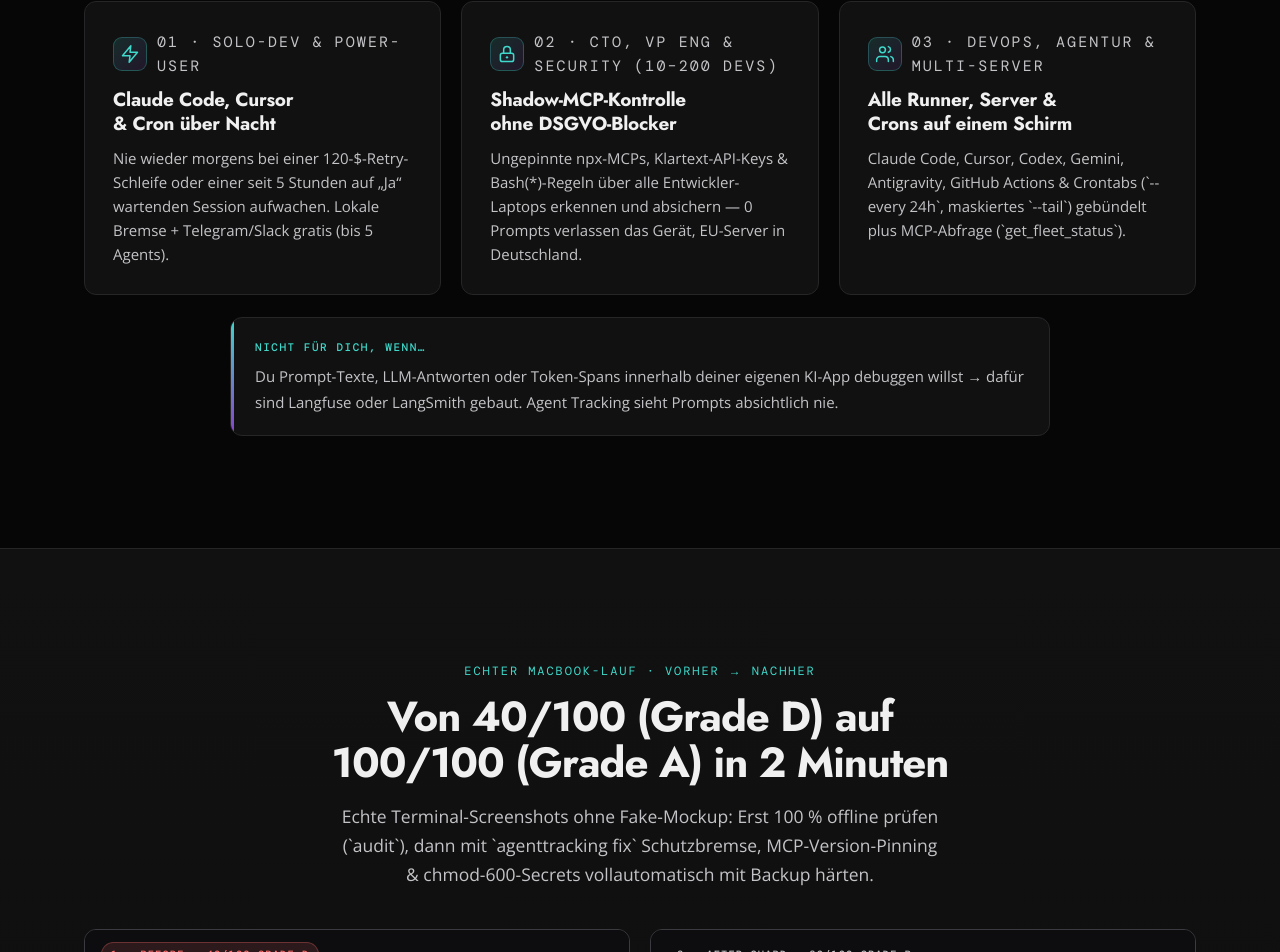
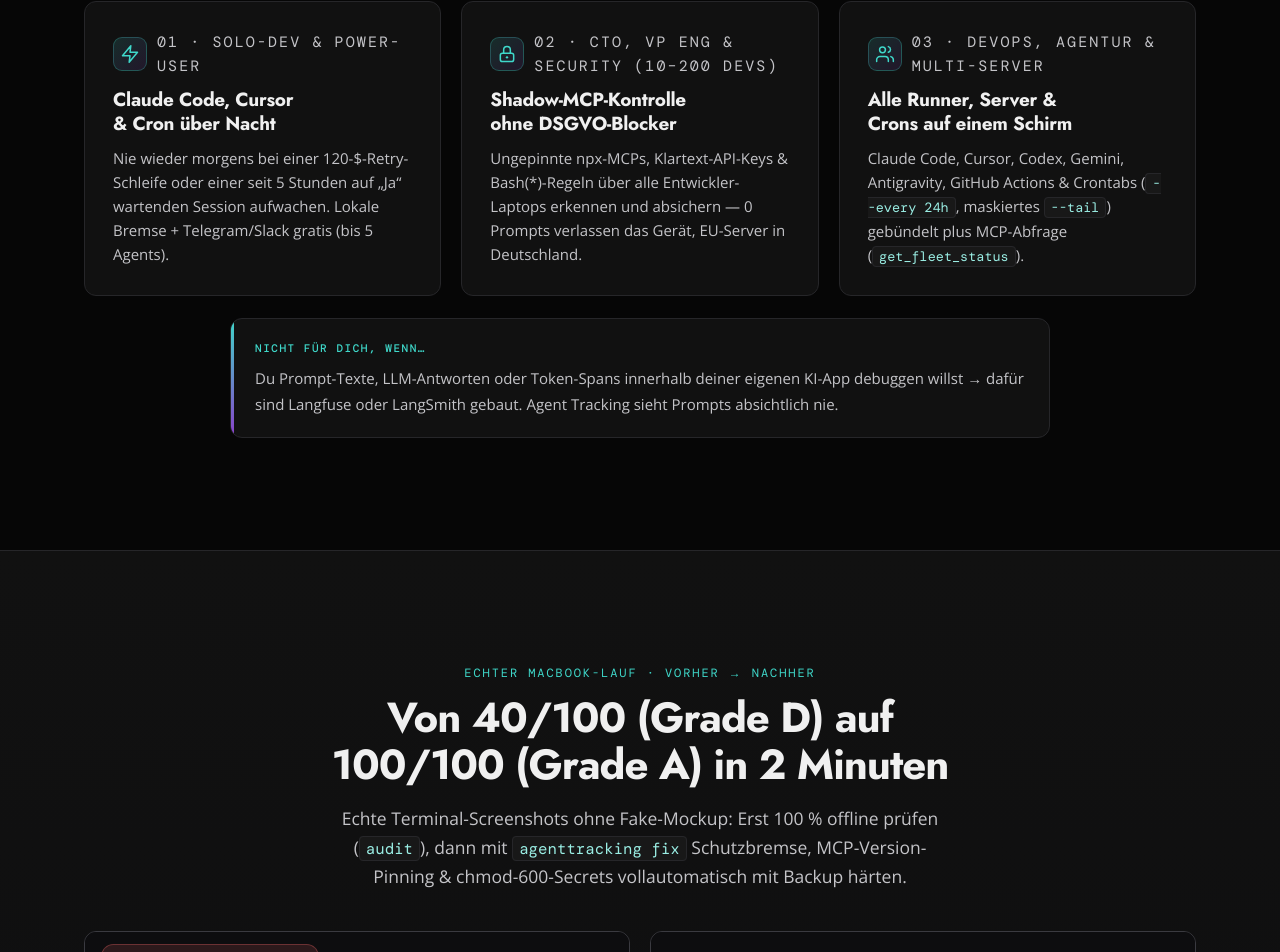
Before and after one commit to shufflethis/agent-tracking, a Next.js app: page /de in a window 1280 px wide. Shown: the part 2418-3370 px from the top of the page. Built offline with nearby package versions, Linux system fonts and the light colour scheme.

Commit message:
fix(home): render inline backtick code chips cleanly in pricing, cards, and FAQ

```diff
--- a/components/MonitoringHome.tsx
+++ b/components/MonitoringHome.tsx
@@ -28,7 +28,7 @@ function copy(lang: "en" | "de") {
       dashboard: "Kostenloses Dashboard starten",
       pick: "In 10 Sekunden starten — erst 100 % offline prüfen oder direkt verbinden.",
       auditLabel: "100 % Offline-Audit & 1-Befehl-Auto-Fix (kein Login)",
-      auditHint: "Prüft lokal MCP-Server, Secrets, Permissions & Guardrails — `agenttracking fix` hebt dich mit automatischen Backups in 3 Sekunden auf Grade A.",
+      auditHint: "Prüft lokal MCP-Server, Secrets, Permissions & Guardrails — agenttracking fix hebt dich mit automatischen Backups in 3 Sekunden auf Grade A.",
       terminal: "Oder direkt alle Agents verbinden",
       terminalHint: "SHA-256-geprüft. Verbindet Claude Code, Cursor, Codex, Gemini & Antigravity mit Backup bestehender Hooks.",
       claude: "Oder in Claude Code einfügen",
@@ -251,7 +251,7 @@ function copy(lang: "en" | "de") {
     dashboard: "Open free dashboard",
     pick: "Start in 10 seconds — audit 100% offline first, or connect your fleet right away.",
     auditLabel: "100% offline audit & 1-command auto-fix (no login)",
-    auditHint: "Scans local MCPs, inline secrets, permissions & guardrails — `agenttracking fix` jumps you to Grade A in 3 seconds with automatic backups.",
+    auditHint: "Scans local MCPs, inline secrets, permissions & guardrails — agenttracking fix jumps you to Grade A in 3 seconds with automatic backups.",
     terminal: "Or connect all harnesses immediately",
     terminalHint: "SHA-256 verified. Safely adds hooks for Claude Code, Cursor, Codex, Gemini & Antigravity with automatic backups.",
     claude: "Or paste into Claude Code",
@@ -465,11 +465,23 @@ function copy(lang: "en" | "de") {
   };
 }
 
+function inlineCode(text: string) {
+  const parts = text.split(/(`[^`]+`)/g);
+  return parts.map((part, i) => {
+    const m = /^`([^`]+)`$/.exec(part);
+    return m ? <code key={i}>{m[1]}</code> : part;
+  });
+}
+
 export function monitoringFaqSchema(lang: "en" | "de") {
   return {
     "@context": "https://schema.org",
     "@type": "FAQPage",
-    mainEntity: copy(lang).faq.map((f) => ({ "@type": "Question", name: f.q, acceptedAnswer: { "@type": "Answer", text: f.a } })),
+    mainEntity: copy(lang).faq.map((f) => ({
+      "@type": "Question",
+      name: f.q.replace(/`/g, ""),
+      acceptedAnswer: { "@type": "Answer", text: f.a.replace(/`/g, "") },
+    })),
   };
 }
 
@@ -487,7 +499,7 @@ function Cards({ rows, cols }: { rows: Card[]; cols: 2 | 3 | 4 }) {
             <p className="smallcaps">{r.k}</p>
           </div>
           <h3>{r.t}</h3>
-          <p>{r.d}</p>
+          <p>{inlineCode(r.d)}</p>
         </article>
       ))}
     </div>
@@ -499,7 +511,7 @@ function Head({ kick, title, dek }: { kick: string; title: string; dek?: string
     <header className="hhead">
       <p className="hkick">{kick}</p>
       <h2>{title}</h2>
-      {dek ? <p className="hdek">{dek}</p> : null}
+      {dek ? <p className="hdek">{inlineCode(dek)}</p> : null}
     </header>
   );
 }
@@ -609,7 +621,7 @@ export default function MonitoringHome({ lang }: { lang: "en" | "de" }) {
                 <p className="smallcaps">{item.k}</p>
               </div>
               <h3>{item.t}</h3>
-              <p>{item.d}</p>
+              <p>{inlineCode(item.d)}</p>
             </article>
           ))}
         </div>
@@ -643,14 +655,14 @@ export default function MonitoringHome({ lang }: { lang: "en" | "de" }) {
             <figure className="card hreal-card">
               <div className="hreal-head">
                 <span className="chip warn">2 · AFTER GUARD · 80/100 GRADE B</span>
-                <span>{de ? "1 Sekunde nach `guard` + `connect all`: 4 Harnesses + Schutzbremse aktiv" : "1 second after `guard` + `connect all`: 4 harnesses + local fuse active"}</span>
+                <span>{inlineCode(de ? "1 Sekunde nach `guard` + `connect all`: 4 Harnesses + Schutzbremse aktiv" : "1 second after `guard` + `connect all`: 4 harnesses + local fuse active")}</span>
               </div>
               <Image src="/img/agents/real-audit-80.webp" alt={de ? "Echter Terminal-Screenshot: 80/100 Grade B nach lokalem Guard" : "Real terminal screenshot: 80/100 Grade B after enabling local guard"} width={1400} height={1120} unoptimized />
             </figure>
           </div>
           <figure className="card hreal-win">
             <div className="hreal-head">
-              <span className="chip pass">3 · AFTER `agenttracking fix` · 100/100 GRADE A</span>
+              <span className="chip pass">3 · AFTER agenttracking fix · 100/100 GRADE A</span>
               <span>{de ? "Alle 9 npx-MCP-Server exakt gepinnt, 3 Keys sicher in chmod-600 secrets.env ausgelagert" : "All 9 npx MCP servers version-pinned, 3 secret keys safely moved to chmod-600 secrets.env"}</span>
             </div>
             <Image src="/img/agents/real-fix-100.webp" alt={de ? "Echter Terminal-Screenshot: Already hardened! Score 100/100 Grade A" : "Real terminal screenshot: Already hardened! Score 100/100 Grade A"} width={1320} height={212} unoptimized />
@@ -715,7 +727,7 @@ export default function MonitoringHome({ lang }: { lang: "en" | "de" }) {
                 {c.compareRows.map((row) => (
                   <tr key={row.feature}>
                     <td><strong>{row.feature}</strong></td>
-                    <td className="is-hl">{row.at}</td>
+                    <td className="is-hl">{inlineCode(row.at)}</td>
                     <td>{row.diy}</td>
                     <td>{row.cron}</td>
                     <td>{row.llm}</td>
@@ -811,7 +823,7 @@ export default function MonitoringHome({ lang }: { lang: "en" | "de" }) {
                 <h3>{t.name}</h3>
                 <p className="htier-price"><strong>{t.price}</strong> <span>{t.per}</span></p>
                 <p className="htier-note">{t.note}</p>
-                <ul>{t.features.map((f) => <li key={f}>{f}</li>)}</ul>
+                <ul>{t.features.map((f) => <li key={f}>{inlineCode(f)}</li>)}</ul>
                 {t.id === "team"
                   ? <a className="btn" href={tierHref(t.id)}>{t.cta}</a>
                   : <Link className={t.id === "pro" ? "btn" : "btn ghost"} href={tierHref(t.id)}>{t.cta}</Link>}
@@ -856,8 +868,8 @@ export default function MonitoringHome({ lang }: { lang: "en" | "de" }) {
         <div className="faq hfaq">
           {c.faq.map((f) => (
             <details key={f.q}>
-              <summary><h3>{f.q}</h3></summary>
-              <p>{f.a}</p>
+              <summary><h3>{inlineCode(f.q)}</h3></summary>
+              <p>{inlineCode(f.a)}</p>
             </details>
           ))}
         </div>
```
